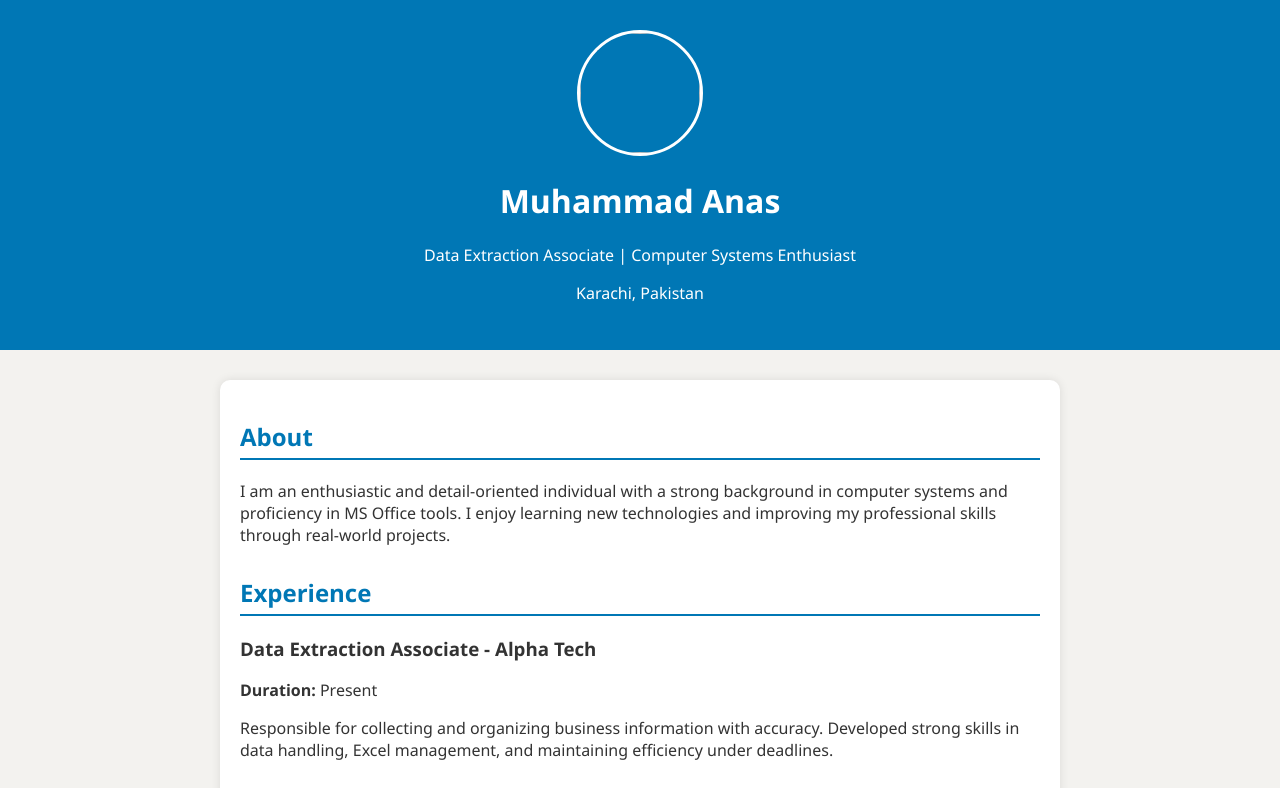
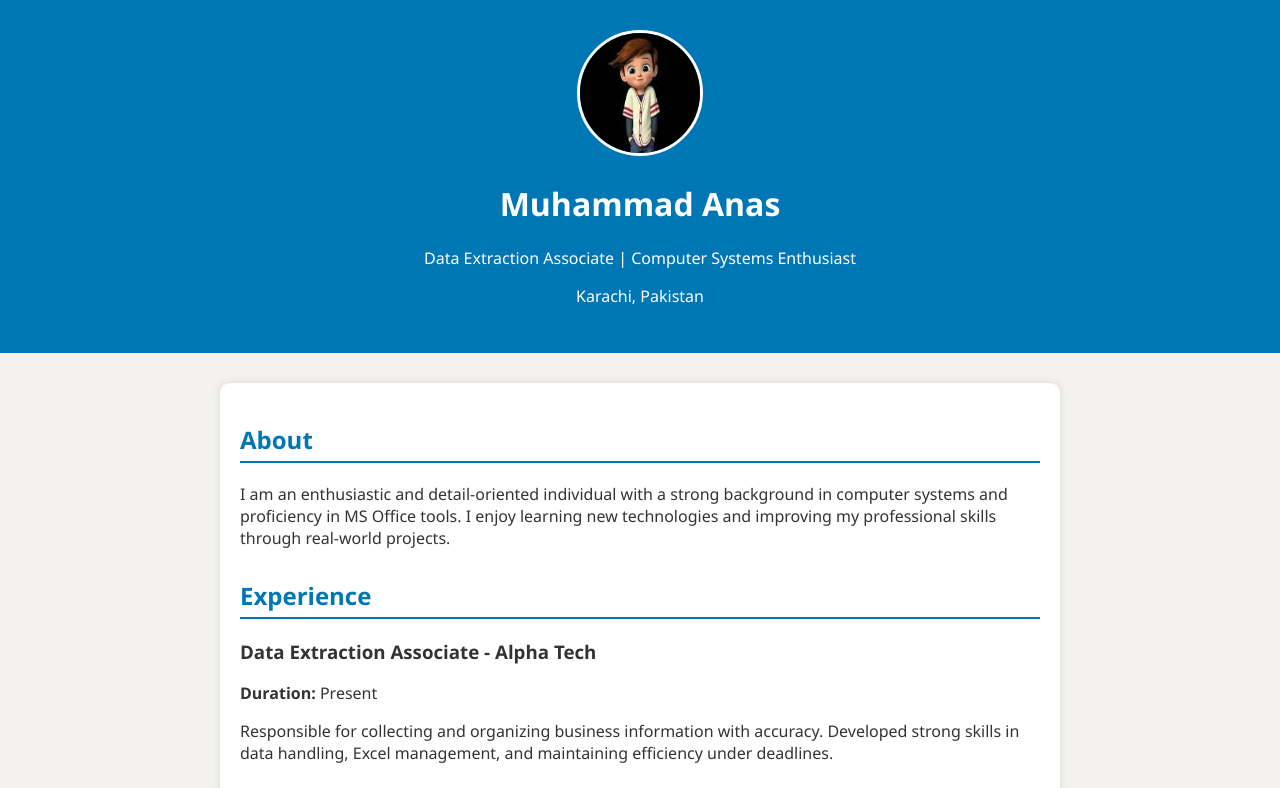
Before and after one commit to MANAS758/Third-htmlandcss-assigment, a plain HTML site: page index.html in a window 1280 px wide. Shown: the top 788 px of the page. Drawn offline with Linux system fonts and the light colour scheme.

Commit message:
Update index.html

```diff
--- a/index.html
+++ b/index.html
@@ -9,7 +9,7 @@
 <body>
 
   <header>
-    <img src="./image_new/download.jpg" class="profile-pic">
+    <img src="./download.jpg" class="profile-pic">
     <h1>Muhammad Anas</h1>
     <p>Data Extraction Associate | Computer Systems Enthusiast</p>
     <p>Karachi, Pakistan</p>
```
